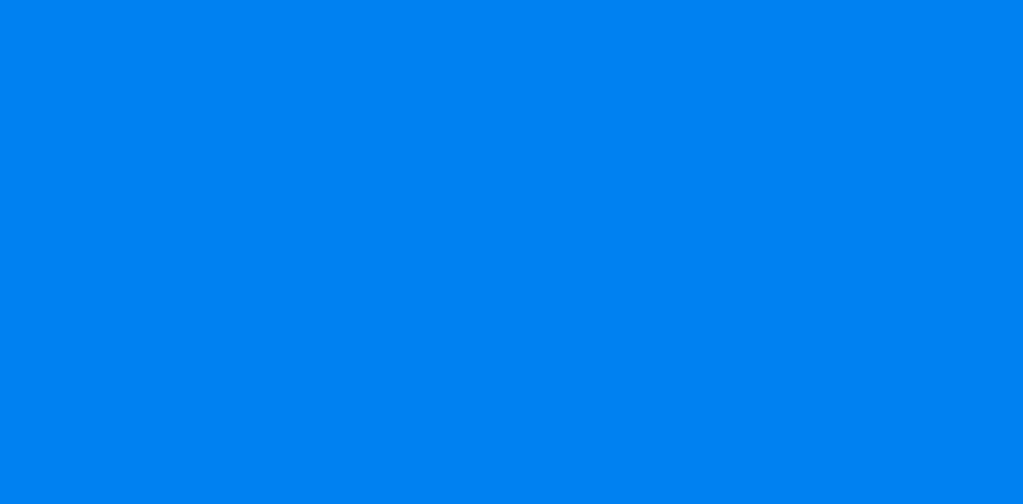
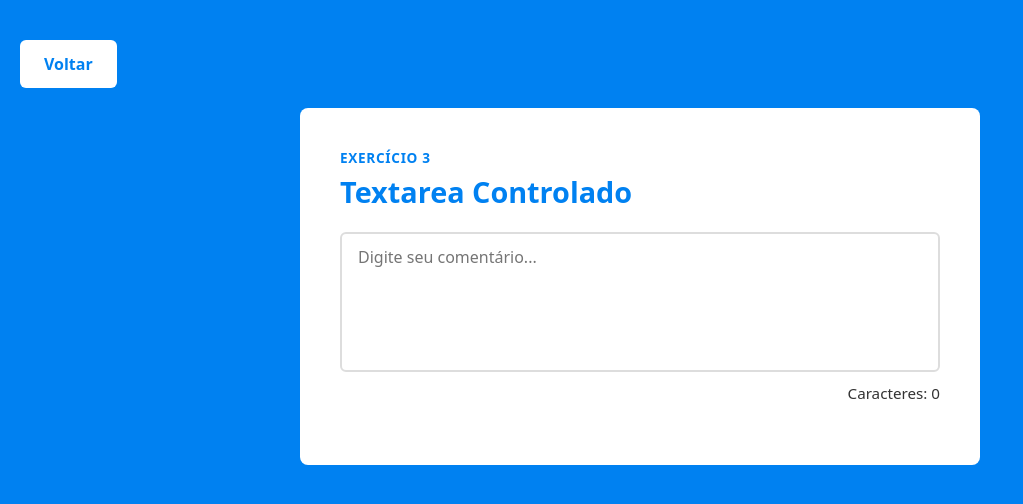
Before and after one commit to thiagoperest/desenvolvimento-react-DR4_TP3, a React (Vite) app: page /exercicio-3 in a window 1280 px wide. Before the commit this address had no page. Shown: the top 504 px of the page, without its empty margins (0-1023 px from the left). Built offline with nearby package versions, Linux system fonts and the light colour scheme.

Commit message:
feat: add exercício 3

```diff
--- /dev/null
+++ b/src/components/Comentario.css
@@ -0,0 +1,36 @@
+.comentario-container {
+    display: flex;
+    flex-direction: column;
+    gap: 10px;
+}
+
+.comentario-textarea {
+    width: 100%;
+    height: 140px;
+    padding: 12px 16px;
+    font-size: 1rem;
+    font-family: inherit;
+    border: 2px solid #ddd;
+    border-radius: 6px;
+    outline: none;
+    resize: none;
+    box-sizing: border-box;
+    color: #ddd;
+    transition: border-color 0.3s ease;
+}
+
+.comentario-textarea:focus {
+    border-color: #0081f1;
+}
+
+.comentario-contador {
+    font-size: 0.95rem;
+    color: #555;
+    margin: 0;
+    text-align: right;
+}
+
+.comentario-contador.limite {
+    color: #e53e3e;
+    font-weight: 600;
+}
--- /dev/null
+++ b/src/components/Comentario.jsx
@@ -0,0 +1,21 @@
+import { useState } from 'react'
+import './Comentario.css'
+
+export default function Comentario() {
+  const [comentario, setComentario] = useState('')
+
+  return (
+    <div className="comentario-container">
+      <textarea
+        className="comentario-textarea"
+        placeholder="Digite seu comentário..."
+        value={comentario}
+        maxLength={140}
+        onChange={(e) => setComentario(e.target.value)}
+      />
+      <p className={`comentario-contador ${comentario.length === 140 ? 'limite' : ''}`}>
+        Caracteres: {comentario.length}
+      </p>
+    </div>
+  )
+}
--- /dev/null
+++ b/src/pages/Exercicio3.css
@@ -0,0 +1,27 @@
+.exercicio-container {
+    background-color: #0081f1;
+    min-height: 100vh;
+    padding: 40px 20px;
+}
+
+.exercicio-card {
+    background: white;
+    border-radius: 8px;
+    padding: 40px;
+    max-width: 600px;
+    margin: 0 auto;
+}
+
+.exercicio-label {
+    font-size: 0.85rem;
+    font-weight: 600;
+    color: #0081f1;
+    text-transform: uppercase;
+    letter-spacing: 0.05em;
+}
+
+.exercicio-card h1 {
+    font-size: 1.8rem;
+    color: #0081f1;
+    margin: 8px 0 24px 0;
+}
--- /dev/null
+++ b/src/pages/Exercicio3.jsx
@@ -0,0 +1,16 @@
+import BotaoVoltar from '../components/BotaoVoltar'
+import Comentario from '../components/Comentario'
+import './Exercicio3.css'
+
+export default function Exercicio3() {
+  return (
+    <div className="exercicio-container">
+      <BotaoVoltar />
+      <div className="exercicio-card">
+        <span className="exercicio-label">Exercício 3</span>
+        <h1>Textarea Controlado</h1>
+        <Comentario />
+      </div>
+    </div>
+  )
+}
--- a/src/pages/Home.jsx
+++ b/src/pages/Home.jsx
@@ -14,6 +14,12 @@ export default function Home() {
       titulo: 'Checkbox Controlado',
       descricao: 'Checkbox controlado que altera o texto de status',
       rota: '/exercicio-2'
+    },
+    {
+      id: 3,
+      titulo: 'Textarea Controlado',
+      descricao: 'Textarea controlado com contador de caracteres',
+      rota: '/exercicio-3'
     }
   ]
 
--- a/src/routes/index.jsx
+++ b/src/routes/index.jsx
@@ -2,6 +2,7 @@ import { Routes, Route } from 'react-router-dom'
 import Home from '../pages/Home'
 import Exercicio1 from '../pages/Exercicio1'
 import Exercicio2 from '../pages/Exercicio2'
+import Exercicio3 from '../pages/Exercicio3'
 
 export function AppRoutes() {
   return (
@@ -9,6 +10,7 @@ export function AppRoutes() {
       <Route path="/" element={<Home />} />
       <Route path="/exercicio-1" element={<Exercicio1 />} />
       <Route path="/exercicio-2" element={<Exercicio2 />} />
+      <Route path="/exercicio-3" element={<Exercicio3 />} />
     </Routes>
   )
 }
```
